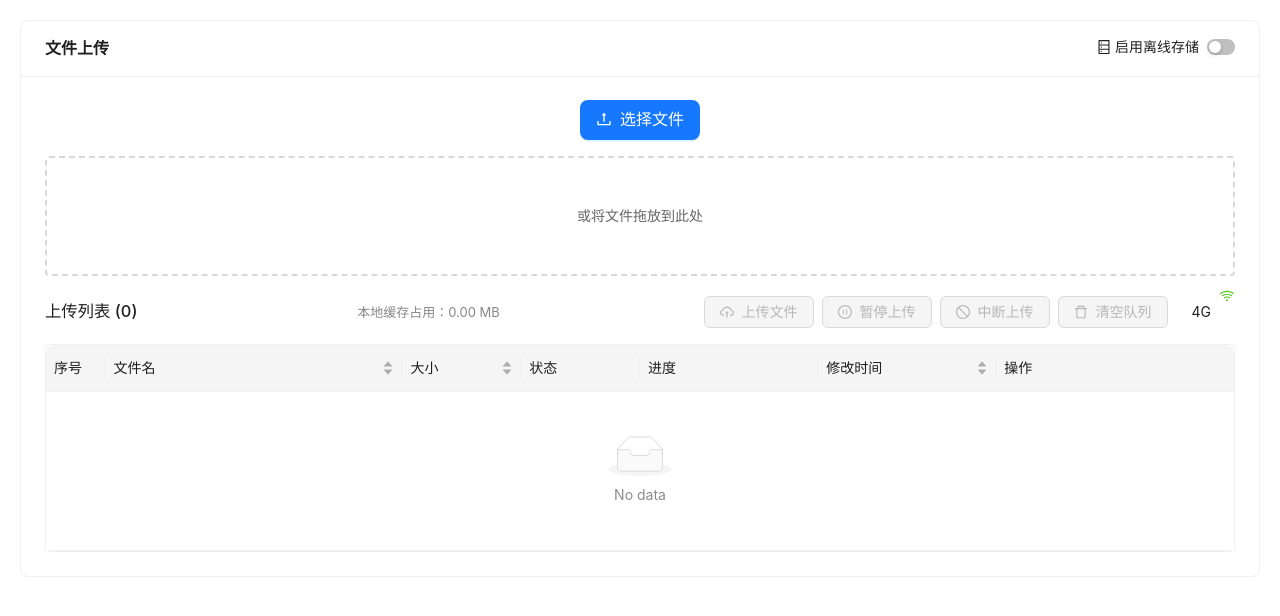
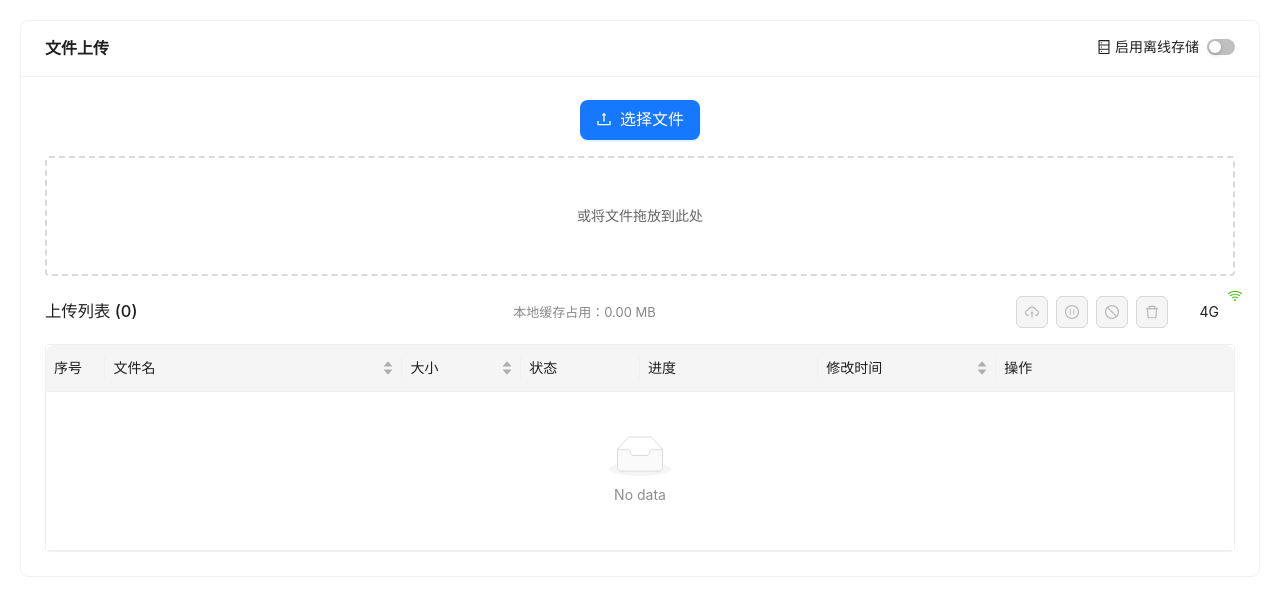
Before and after one commit to frankvane/react-upload, a React (Vite) app: page / in a window 1280 px wide. Shown: the top 616 px of the page. Built offline with nearby package versions, Linux system fonts and the light colour scheme.

Commit message:
refactor: 优化UploadButton组件，添加Tooltip提示，增强用户交互体验，调整按钮布局以提升可用性

```diff
--- a/src/components/FileUploader/UploadTask/components/UploadButton.tsx
+++ b/src/components/FileUploader/UploadTask/components/UploadButton.tsx
@@ -2,6 +2,7 @@ import * as dbService from "../services/dbService";
 
 import { Alert, Badge, Button, Space, Tooltip, message } from "antd";
 import {
+  ClearOutlined,
   CloudUploadOutlined,
   DeleteOutlined,
   DisconnectOutlined,
@@ -246,18 +247,29 @@ const UploadButton: React.FC<UploadButtonProps> = ({
         />
       )}
 
-      <div style={{ display: "flex", flexWrap: "wrap", gap: "8px" }}>
-        {/* 主上传按钮组 */}
+      <div
+        style={{
+          display: "flex",
+          flexWrap: "wrap",
+          gap: "8px",
+          alignItems: "center",
+        }}
+      >
+        {/* 第一组按钮 */}
         <Space wrap>
+          <Tooltip title="上传文件">
             <Button
               type="primary"
               icon={<CloudUploadOutlined />}
               onClick={handleUpload}
               disabled={pendingFiles.length === 0 || isOffline}
+              style={{ position: "relative", zIndex: 2 }}
             >
-            上传文件 {pendingFiles.length > 0 ? `(${pendingFiles.length})` : ""}
+              {pendingFiles.length > 0 && pendingFiles.length}
             </Button>
+          </Tooltip>
 
+          <Tooltip title={queuePaused ? "恢复上传" : "暂停上传"}>
             <Button
               icon={
                 queuePaused ? <PlayCircleOutlined /> : <PauseCircleOutlined />
@@ -265,39 +277,88 @@ const UploadButton: React.FC<UploadButtonProps> = ({
               onClick={toggleQueuePause}
               disabled={uploadingFiles.length === 0 || isOffline}
               type={queuePaused ? "primary" : "default"}
-          >
-            {queuePaused ? "恢复上传" : "暂停上传"}
-          </Button>
+              style={{ position: "relative", zIndex: 2 }}
+            />
+          </Tooltip>
 
+          <Tooltip title="中断上传">
             <Button
               danger
               icon={<StopOutlined />}
               onClick={handleStopAllUploads}
               disabled={uploadingFiles.length === 0 || isOffline}
-          >
-            中断上传
-          </Button>
+              style={{ position: "relative", zIndex: 2 }}
+            />
+          </Tooltip>
 
           {errorFiles.length > 0 && (
+            <Tooltip title="重试所有失败文件">
               <Button
                 type="primary"
                 danger
+                icon={<ReloadOutlined />}
                 onClick={handleRetryAllFailed}
                 disabled={isOffline}
+                style={{ position: "relative", zIndex: 2 }}
               >
-              全部重试 ({errorFiles.length})
+                {errorFiles.length}
               </Button>
+            </Tooltip>
           )}
 
+          <Tooltip title="清空队列">
             <Button
               danger
               icon={<DeleteOutlined />}
               onClick={handleClearQueue}
               disabled={uploadFiles.length === 0 || uploadingFiles.length > 0}
+              style={{ position: "relative", zIndex: 2 }}
+            />
+          </Tooltip>
+        </Space>
+
+        {/* 第二组按钮 */}
+        <Space>
+          {hasWaitingFiles && (
+            <Tooltip title="全部上传">
+              <Button
+                type="primary"
+                icon={<CloudUploadOutlined />}
+                onClick={onUploadAll}
+                disabled={hasUploadingFiles || isOffline}
+                style={{ position: "relative", zIndex: 2 }}
+              />
+            </Tooltip>
+          )}
+          {failedFilesCount > 0 && (
+            <Tooltip title="全部重试">
+              <Button
+                type="primary"
+                danger
+                icon={<ReloadOutlined />}
+                onClick={onRetryAllFailed}
+                disabled={hasUploadingFiles || isOffline}
+                style={{ position: "relative", zIndex: 2 }}
               >
-            清空队列
+                {failedFilesCount}
               </Button>
+            </Tooltip>
+          )}
+          {hasCompletedFiles && (
+            <Tooltip title="清除已完成">
+              <Button
+                danger
+                icon={<ClearOutlined />}
+                onClick={onClearCompleted}
+                disabled={hasUploadingFiles}
+                style={{ position: "relative", zIndex: 2 }}
+              />
+            </Tooltip>
+          )}
+        </Space>
 
+        {/* 第三组按钮 - 网络状态 */}
+        <Space>
           <Tooltip
             title={`网络状态: ${getNetworkTypeDisplay()}
             ${
@@ -318,49 +379,15 @@ const UploadButton: React.FC<UploadButtonProps> = ({
               }
               size="small"
             >
-              <Button type="text" danger={isOffline}>
+              <Button
+                type={isOffline ? "default" : "text"}
+                danger={isOffline}
+                style={{ position: "relative", zIndex: 2 }}
+              >
                 {getNetworkTypeDisplay()}
               </Button>
             </Badge>
           </Tooltip>
-        </Space>
-
-        {/* 合并FileListToolbar的按钮 */}
-        <Space>
-          {hasWaitingFiles && (
-            <Button
-              type="primary"
-              onClick={onUploadAll}
-              size="small"
-              disabled={hasUploadingFiles || isOffline}
-              style={{ position: "relative", zIndex: 2 }}
-            >
-              全部上传
-            </Button>
-          )}
-          {failedFilesCount > 0 && (
-            <Button
-              type="link"
-              icon={<ReloadOutlined />}
-              onClick={onRetryAllFailed}
-              size="small"
-              disabled={hasUploadingFiles || isOffline}
-              style={{ position: "relative", zIndex: 2 }}
-            >
-              全部重试 ({failedFilesCount})
-            </Button>
-          )}
-          {hasCompletedFiles && (
-            <Button
-              type="link"
-              onClick={onClearCompleted}
-              size="small"
-              disabled={hasUploadingFiles}
-              style={{ position: "relative", zIndex: 2 }}
-            >
-              清除已完成
-            </Button>
-          )}
         </Space>
       </div>
     </>
```
Lines whose indentation alone changed are shown as unchanged.
